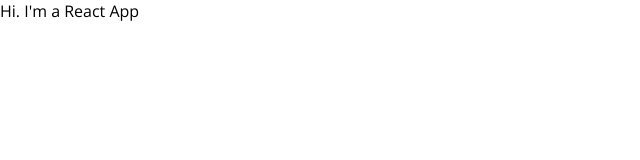
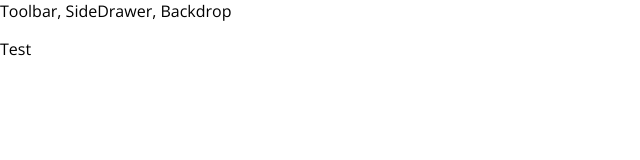
Before and after one commit to Rterrell25/Burger-Builder, a React (Create React App) app: page / in a window 1280 px wide. Shown: the top 160 px of the page, without its empty margins (0-640 px from the left). Built offline with nearby package versions, Linux system fonts and the light colour scheme.

Commit message:
created folder structure as well as began buildign layout component

```diff
--- a/src/App.js
+++ b/src/App.js
@@ -1,7 +1,13 @@
 import React, { Component } from "react";
-
+import Layout from "./components/Layout/Layout";
 export default class App extends Component {
   render() {
-    return <div>Hi. I'm a React App</div>;
+    return (
+      <div>
+        <Layout>
+          <p>Test</p>
+        </Layout>
+      </div>
+    );
   }
 }
--- /dev/null
+++ b/src/components/Layout/Layout.js
@@ -0,0 +1,11 @@
+import React from "react";
+import Aux from "../../hoc/Aux";
+
+const Layout = props => (
+  <Aux>
+    <div>Toolbar, SideDrawer, Backdrop</div>
+    <main>{props.children}</main>
+  </Aux>
+);
+
+export default Layout;
--- /dev/null
+++ b/src/hoc/Aux.js
@@ -0,0 +1,3 @@
+const Aux = props => props.children;
+
+export default Aux;
```
